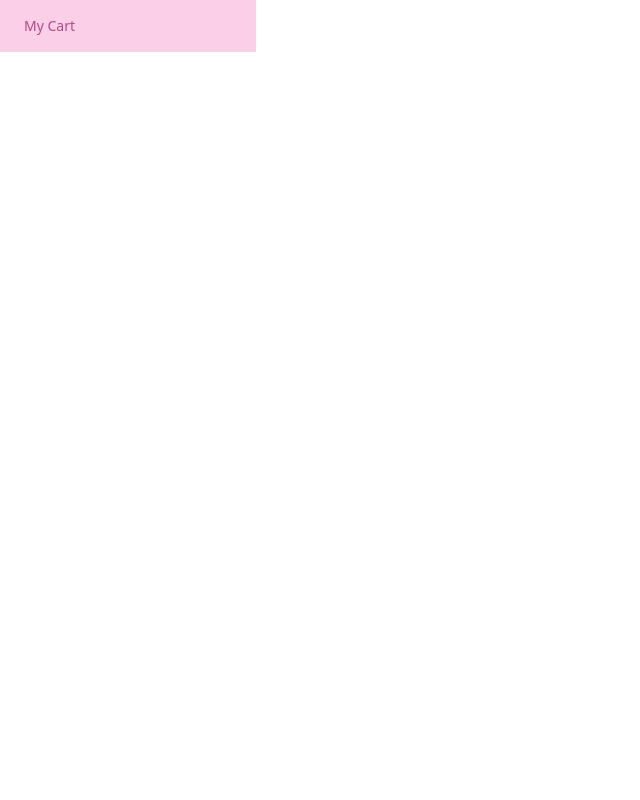
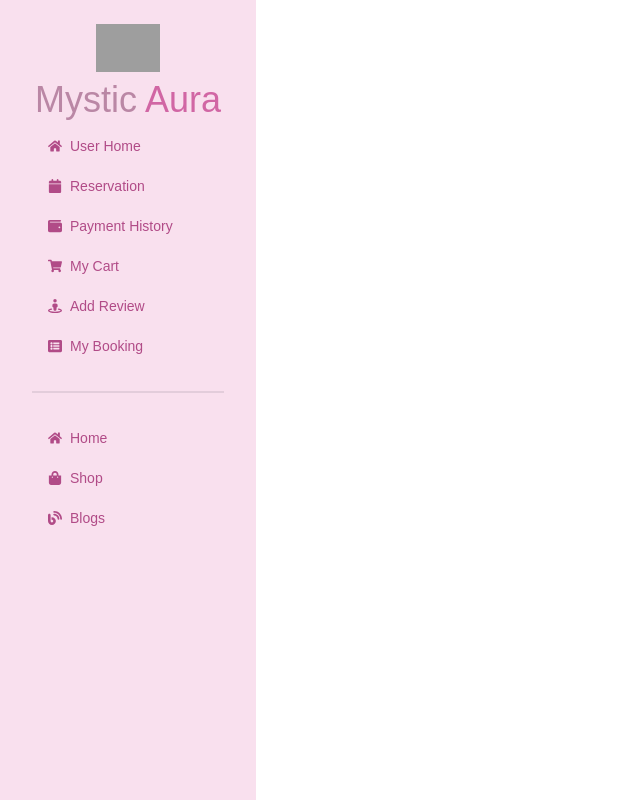
Before and after one commit to JannatulAfrozFaria/mystic-aura-client, a React (Vite) app: page /dashboard in a window 1280 px wide. Shown: the whole page, without its empty margins (0-640 px from the left). Built offline with nearby package versions, Linux system fonts and the light colour scheme; no server answers; grey boxes are pictures that could not be loaded; a web font is replaced by a local one.

Commit message:
cart info brought to dashborad

```diff
--- a/src/Dashboard_Pages/Cart.jsx
+++ b/src/Dashboard_Pages/Cart.jsx
@@ -1,9 +1,17 @@
+import { Helmet } from "react-helmet-async";
+import useCart from "../customHooks/useCart";
 
 
 const Cart = () => {
+    const {cart} = useCart();
     return (
         <div>
-            <h2>My Cart will be here</h2>
+            <Helmet>
+                <title>Mystic Aura | Cart</title>
+            </Helmet>
+            <div>
+                <h2 className="text-xl md:text-5xl">Items: {cart.length} </h2>
+            </div>
         </div>
     );
 };
--- a/src/Layout/Dashboard/Dashboard.jsx
+++ b/src/Layout/Dashboard/Dashboard.jsx
@@ -1,15 +1,51 @@
+import { FaHome, FaListAlt, FaShoppingBag, FaShoppingCart } from "react-icons/fa";
+import { FaBlog, FaCalendar, FaStreetView, FaWallet } from "react-icons/fa6";
 import { NavLink, Outlet } from "react-router-dom";
 
 
 const Dashboard = () => {
     return (
-        <div className="flex">
-            <div className="w-64 h-full basicBg text-dark2">
-                <ul className="menu">
-                    <li><NavLink to={'/dashboard/cart'}> My Cart </NavLink></li>
+        <div className="flex protest">
+            <div className="w-40 md:w-64 h-screen userDashboardBg text-dark2 p-2 md:p-6">
+                <div className="text-center grid grid-cols-1 gap-2">
+                    <img className="w-16 mx-auto mt-4 md:mt-0" src="https://i.postimg.cc/0y5NHLYT/mystic-aura-logo.png" alt="" />
+                    <div>
+                    <a className="text-xl md:text-4xl dashBrand">Mystic <span className="dashBrandSpan">Aura</span> </a>
+                    </div>
+                </div>
+                <ul className="menu grid grid-cols-1 gap-1">
+                    <li>
+                         <NavLink to={'/dashboard/userHome'}> <FaHome/> User Home </NavLink>
+                    </li>
+                    <li>
+                         <NavLink to={'/dashboard/reservation'}> <FaCalendar/> Reservation </NavLink>
+                    </li>
+                    <li>
+                         <NavLink to={'/dashboard/payment'}> <FaWallet/> Payment History </NavLink>
+                    </li>
+                    <li>
+                         <NavLink to={'/dashboard/cart'}> <FaShoppingCart/> My Cart </NavLink>
+                    </li>
+
+                    <li>
+                         <NavLink to={'/dashboard/review'}> <FaStreetView/> Add Review </NavLink>
+                    </li>
+                    <li>
+                         <NavLink to={'/dashboard/booking'}> <FaListAlt/> My Booking </NavLink>
+                    </li>
+                    <div className="divider"></div>
+                    <li>
+                         <NavLink to={'/'}> <FaHome/> Home </NavLink>
+                    </li>
+                    <li>
+                         <NavLink to={'/shop/floral'}> <FaShoppingBag/> Shop </NavLink>
+                    </li>
+                    <li>
+                         <NavLink to={'/blogs'}> <FaBlog/> Blogs </NavLink>
+                    </li>
                 </ul>
             </div>
-            <div className="flex-1">
+            <div className="flex-1 p-6 md:p-20">
                 <Outlet></Outlet>
             </div>
         </div>
--- a/src/Layout/shared/NavBar.jsx
+++ b/src/Layout/shared/NavBar.jsx
@@ -154,7 +154,7 @@ const NavBar = () => {
             <Link to="/shop/floral" className="navItem">Shop</Link>
         </li>
         <li className="menu-item">
-            <Link to="/" className="navItem">Blog</Link>
+            <Link to="/blogs" className="navItem">Blogs</Link>
         </li>
         <li className="menu-item">
             <Link to="/dashboard/cart" className="navItem">
--- a/src/Routes/Routes.jsx
+++ b/src/Routes/Routes.jsx
@@ -8,6 +8,7 @@ import Login from "../pages/login/login";
 import SignUp from "../pages/signUp/SignUp";
 import Dashboard from "../Layout/Dashboard/Dashboard";
 import Cart from "../Dashboard_Pages/Cart";
+import Blogs from "../pages/Blogs/Blogs";
 // import PrivateRoute from "./PrivateRoute";
 
   export const router = createBrowserRouter([
@@ -25,6 +26,10 @@ import Cart from "../Dashboard_Pages/Cart";
             // element: <PrivateRoute>
             //            <Shop></Shop>
             //         </PrivateRoute> ,
+        },
+        {
+          path: '/blogs',
+          element: <Blogs></Blogs> ,
         },
         {
             path: '/login',
--- a/src/index.css
+++ b/src/index.css
@@ -157,6 +157,9 @@
 .basicBg{
   background-color: #FBCFE8;
 }
+.userDashboardBg{
+  background-color: #f9e0ee;
+}
 .categoryImageBorder{
   border: 8px solid #c97ca9;
   border-radius: 45% 45% 0% 0%;
@@ -208,3 +211,11 @@
   background-color: #c97ca9;
   color: #fff;
 }
+
+/* DASHBOARD-------- */
+.dashBrand{
+  color: #ba87a5;
+}
+.dashBrandSpan{
+  color: #d166a4;
+}
--- /dev/null
+++ b/src/pages/Blogs/Blogs.jsx
@@ -0,0 +1,16 @@
+import { Helmet } from "react-helmet-async";
+import Title from "../../UtilityComponents/Title";
+
+
+const Blogs = () => {
+    return (
+        <div className="py-24">
+            <Helmet>
+                <title>Mystic Aura | Blogs</title>
+            </Helmet>
+            <Title heading={'Blogs'} image={'https://i.postimg.cc/6p4mvJsB/logo-p2.png'} imageClass={'border-2 rounded-full border-[#d282afbc]'}></Title>
+        </div>
+    );
+};
+
+export default Blogs;
```
